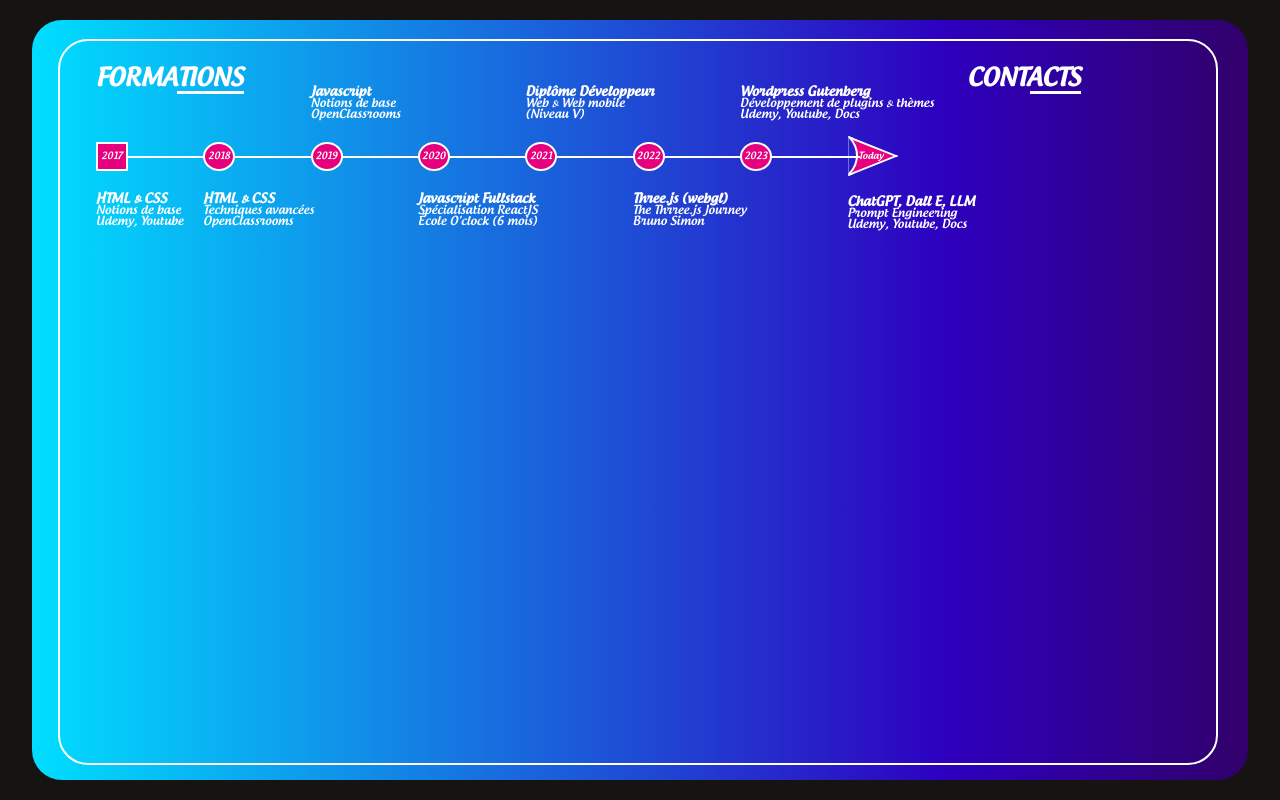
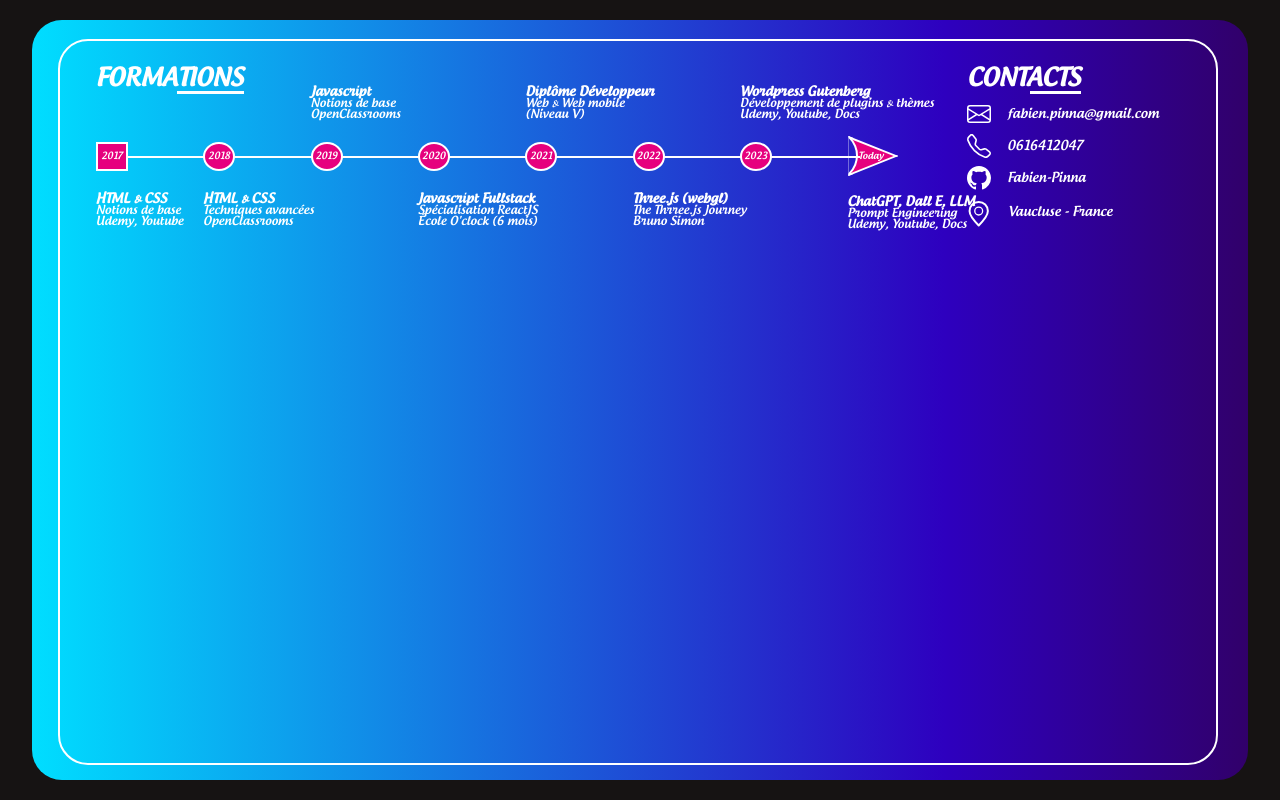
Before and after one commit to Fabien-Pinna/my-resume, a React app: page / in a window 1280 px wide. Built offline with nearby package versions, Linux system fonts and the light colour scheme; the HTML template or start-up script is replaced by a standard one.

Commit message:
Contacts box done

```diff
--- /dev/null
+++ b/src/assets/icons/Icons.jsx
@@ -0,0 +1,62 @@
+export const Email = () => (
+    <svg className='icon-email'
+        xmlns="http://www.w3.org/2000/svg"
+        width="16"
+        height="16"
+        fill="currentColor"
+        viewBox="0 0 16 16"
+    >
+        <path d="M0 4a2 2 0 0 1 2-2h12a2 2 0 0 1 2 2v8a2 2 0 0 1-2 2H2a2 2 0 0 1-2-2V4Zm2-1a1 1 0 0 0-1 1v.217l7 4.2 7-4.2V4a1 1 0 0 0-1-1H2Zm13 2.383-4.708 2.825L15 11.105V5.383Zm-.034 6.876-5.64-3.471L8 9.583l-1.326-.795-5.64 3.47A1 1 0 0 0 2 13h12a1 1 0 0 0 .966-.741ZM1 11.105l4.708-2.897L1 5.383v5.722Z" />
+    </svg>
+)
+
+export const Github = () => (
+    <svg className='icon-github'
+        xmlns="http://www.w3.org/2000/svg"
+        width="16"
+        height="16"
+        fill="currentColor"
+        viewBox="0 0 16 16"
+    >
+        <path d="M8 0C3.58 0 0 3.58 0 8c0 3.54 2.29 6.53 5.47 7.59.4.07.55-.17.55-.38 0-.19-.01-.82-.01-1.49-2.01.37-2.53-.49-2.69-.94-.09-.23-.48-.94-.82-1.13-.28-.15-.68-.52-.01-.53.63-.01 1.08.58 1.23.82.72 1.21 1.87.87 2.33.66.07-.52.28-.87.51-1.07-1.78-.2-3.64-.89-3.64-3.95 0-.87.31-1.59.82-2.15-.08-.2-.36-1.02.08-2.12 0 0 .67-.21 2.2.82.64-.18 1.32-.27 2-.27.68 0 1.36.09 2 .27 1.53-1.04 2.2-.82 2.2-.82.44 1.1.16 1.92.08 2.12.51.56.82 1.27.82 2.15 0 3.07-1.87 3.75-3.65 3.95.29.25.54.73.54 1.48 0 1.07-.01 1.93-.01 2.2 0 .21.15.46.55.38A8.012 8.012 0 0 0 16 8c0-4.42-3.58-8-8-8z" />
+    </svg>
+)
+
+export const Marker = () => (
+    <svg className='icon-marker'
+        xmlns="http://www.w3.org/2000/svg"
+        width="16"
+        height="16"
+        viewBox="0 0 22 22"
+        fill="none"
+    >
+        <path stroke="currentColor"
+            strokeLinecap="round"
+            strokeLinejoin="round"
+            strokeWidth="1.5"
+            fill="none"
+            d="M19 10c0 3.976-7 11-7 11s-7-7.024-7-11 3.134-7 7-7 7 3.024 7 7z"
+        />
+        <circle cx="12"
+            cy="10"
+            r="3"
+            stroke="currentColor"
+            strokeLinecap="round"
+            strokeLinejoin="round"
+            strokeWidth="1"
+            fill="none"
+        />
+    </svg>
+)
+
+export const Phone = () => (
+    <svg className='icon-phone'
+        xmlns="http://www.w3.org/2000/svg"
+        width="16"
+        height="16"
+        fill="currentColor"
+        viewBox="0 0 16 16"
+    >
+        <path d="M3.654 1.328a.678.678 0 0 0-1.015-.063L1.605 2.3c-.483.484-.661 1.169-.45 1.77a17.568 17.568 0 0 0 4.168 6.608 17.569 17.569 0 0 0 6.608 4.168c.601.211 1.286.033 1.77-.45l1.034-1.034a.678.678 0 0 0-.063-1.015l-2.307-1.794a.678.678 0 0 0-.58-.122l-2.19.547a1.745 1.745 0 0 1-1.657-.459L5.482 8.062a1.745 1.745 0 0 1-.46-1.657l.548-2.19a.678.678 0 0 0-.122-.58L3.654 1.328zM1.884.511a1.745 1.745 0 0 1 2.612.163L6.29 2.98c.329.423.445.974.315 1.494l-.547 2.19a.678.678 0 0 0 .178.643l2.457 2.457a.678.678 0 0 0 .644.178l2.189-.547a1.745 1.745 0 0 1 1.494.315l2.306 1.794c.829.645.905 1.87.163 2.611l-1.034 1.034c-.74.74-1.846 1.065-2.877.702a18.634 18.634 0 0 1-7.01-4.42 18.634 18.634 0 0 1-4.42-7.009c-.362-1.03-.037-2.137.703-2.877L1.885.511z" />
+    </svg>
+)
--- a/src/components/Contact/Contact.jsx
+++ b/src/components/Contact/Contact.jsx
@@ -1,4 +1,5 @@
 import Title from "../Title/Title";
+import ContactBox from "./ContactBox/ContactBox";
 
 import './Contact.scss'
 
@@ -6,6 +7,8 @@
     return (
         <div className="contact">
             <Title title="Contacts" />
+            <ContactBox />
+
         </div>
     )
 }
--- a/src/components/Contact/Contact.scss
+++ b/src/components/Contact/Contact.scss
@@ -1,3 +1,4 @@
 .contact {
     margin-top: 3rem;
+    z-index: 5;
 }
--- /dev/null
+++ b/src/components/Contact/ContactBox/ContactBox.jsx
@@ -0,0 +1,38 @@
+import ContactItem from "../ContactItem/ContactItem"
+import { Email, Phone, Marker, Github } from "../../../assets/icons/Icons"
+
+import "./ContactBox.scss"
+
+const ContactBox = () => {
+    return (
+        <div className="contact-box">
+            <ContactItem
+                className="email"
+                icon={<Email />}
+                hrefValue="mailto:fabien.pinna@gmail.com"
+                textValue="fabien.pinna@gmail.com"
+            />
+            <ContactItem
+                className="phone"
+                icon={<Phone />}
+                hrefValue="tel:+33616412047"
+                textValue="0616412047"
+            />
+            <ContactItem
+                className="github"
+                icon={<Github />}
+                hrefValue="https://github.com/Fabien-Pinna"
+                textValue="Fabien-Pinna"
+            />
+            <ContactItem
+                className="marker"
+                icon={<Marker />}
+                hrefValue="https://www.google.com/maps/place/Vaucluse"
+                textValue="Vaucluse - France"
+            />
+
+        </div>
+    )
+}
+
+export default ContactBox
--- /dev/null
+++ b/src/components/Contact/ContactBox/ContactBox.scss
@@ -0,0 +1,8 @@
+.contact-box {
+    width: 100%;
+    display: flex;
+    justify-content: center;
+    align-items: flex-start;
+    flex-direction: column;
+    margin-top: 0.5rem;
+}
--- /dev/null
+++ b/src/components/Contact/ContactItem/ContactItem.jsx
@@ -0,0 +1,20 @@
+import './ContactItem.scss'
+
+const ContactItem = ({ className, icon, hrefValue, textValue }) => {
+    return (
+        <>
+            <div className={`contact-item ${className}`}>
+                {icon}
+                <a className="link"
+                    href={hrefValue}
+                >
+                    {textValue}
+                </a>
+            </div>
+
+
+        </>
+    )
+}
+
+export default ContactItem
--- /dev/null
+++ b/src/components/Contact/ContactItem/ContactItem.scss
@@ -0,0 +1,24 @@
+.contact-item {
+    display: flex;
+    align-items: center;
+    margin-bottom: 0.5rem;
+
+    svg {
+        width: 1.5rem;
+        height: 1.5rem;
+
+        &.icon-marker {
+            width: 1.8rem;
+            height: 1.8rem;
+            margin-left: -0.25rem;
+        }
+
+    }
+
+    .link {
+        text-decoration: none;
+        font-size: 1.1em;
+        color: #fff;
+        margin-left: 1rem;
+    }
+}
```
Also changed, not shown: src/components/Experience/Experience.jsx (added), src/components/Experience/Experience.scss (added).
